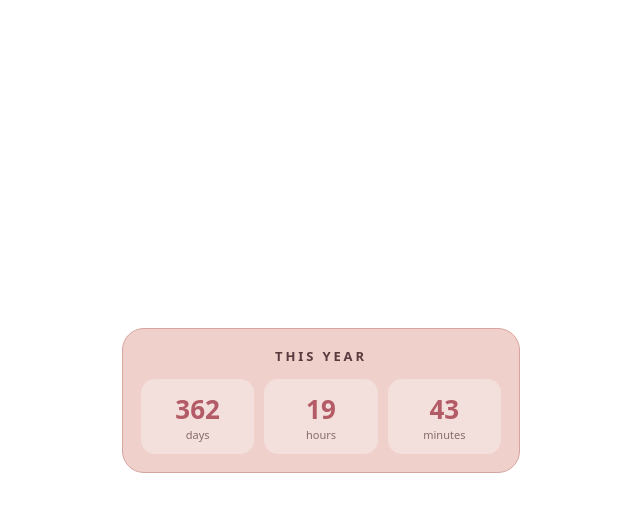
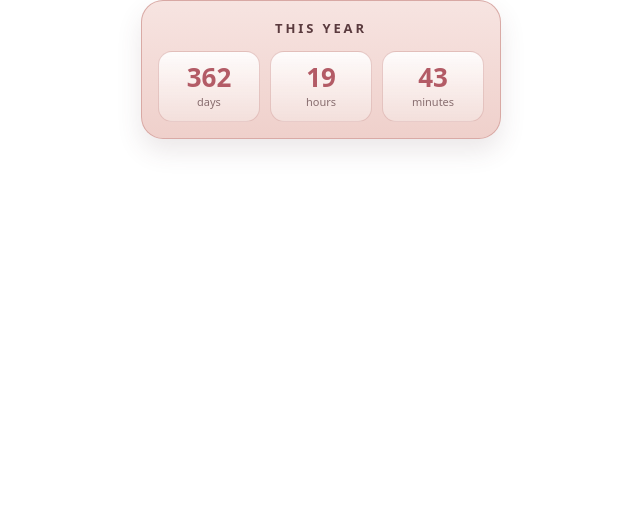
Before and after one commit to stasygarmashbot/this-year-widget, a plain HTML site: page index.html in a window 1280 px wide. Shown: the whole page, without its empty margins (319-959 px from the left). Drawn offline with Linux system fonts and the light colour scheme.

Commit message:
Refactor HTML and CSS for improved layout and styling

```diff
--- a/index.html
+++ b/index.html
@@ -6,22 +6,33 @@
 <title>THIS YEAR</title>
 
 <style>
+  html, body{
+    margin:0;
+    padding:0;
+    background:transparent; /* убирает белую подложку */
+  }
+
   body{
-  margin:0;
-  min-height:100vh;
     display:flex;
     align-items:center;
     justify-content:center;
-  background:#ffffff;
-  font-family: system-ui, Arial;
+    font-family: system-ui, -apple-system, Segoe UI, Roboto, Arial;
   }
 
   .widget{
+    --bg-main:#efd0cb;
+    --bg-card:#f3dfdb;
+    --border:#d6a5a0;
+    --accent:#b35b66;
+    --text:#5a3a3e;
+
     width:360px;
-  padding:18px;
+    padding:18px 16px 16px;
     border-radius:22px;
-  background:#efd0cb;
-  border:1px solid #d6a5a0;
+    background:linear-gradient(180deg, #f7e4e1, var(--bg-main));
+    border:1.5px solid rgba(214,165,160,.9);
+    box-shadow:0 12px 26px rgba(90,58,62,.12);
+    box-sizing:border-box;
   }
 
   .title{
@@ -29,7 +40,7 @@ body{
     font-size:13px;
     letter-spacing:.22em;
     font-weight:700;
-  color:#5a3a3e;
+    color:var(--text);
     margin-bottom:14px;
   }
 
@@ -40,21 +51,26 @@ body{
   }
 
   .card{
-  background:#f3dfdb;
+    background:linear-gradient(180deg, rgba(255,255,255,.9), var(--bg-card));
+    border:1px solid rgba(214,165,160,.55);
     border-radius:14px;
     padding:12px 6px;
     text-align:center;
+    box-sizing:border-box;
   }
 
   .value{
+    font-variant-numeric: tabular-nums;
     font-size:26px;
     font-weight:800;
-  color:#b35b66;
+    line-height:1;
+    color:var(--accent);
+    margin-bottom:4px;
   }
 
   .label{
     font-size:11px;
-  color:#5a3a3e;
+    color:var(--text);
     opacity:.7;
   }
 </style>
@@ -69,10 +85,12 @@ body{
         <div class="value" id="days">0</div>
         <div class="label">days</div>
       </div>
+
       <div class="card">
         <div class="value" id="hours">00</div>
         <div class="label">hours</div>
       </div>
+
       <div class="card">
         <div class="value" id="minutes">00</div>
         <div class="label">minutes</div>
@@ -81,19 +99,31 @@ body{
   </div>
 
 <script>
-function pad(n){return String(n).padStart(2,"0");}
-function endOfYear(n){return new Date(n.getFullYear(),11,31,23,59,59);}
+  (function(){
+    function pad2(n){ return String(n).padStart(2,"0"); }
+
+    function endOfYear(now){
+      return new Date(now.getFullYear(), 11, 31, 23, 59, 59, 999);
+    }
+
     function update(){
-  let now=new Date();
-  let diff=endOfYear(now)-now;
-  if(diff<0)diff=0;
-  let m=Math.floor(diff/60000);
-  document.getElementById("days").textContent=Math.floor(m/(60*24));
-  document.getElementById("hours").textContent=pad(Math.floor(m%(60*24)/60));
-  document.getElementById("minutes").textContent=pad(m%60);
+      var now = new Date();
+      var diff = endOfYear(now) - now;
+      if(diff < 0) diff = 0;
+
+      var totalMinutes = Math.floor(diff / 60000);
+      var days = Math.floor(totalMinutes / (60*24));
+      var hours = Math.floor((totalMinutes % (60*24)) / 60);
+      var minutes = totalMinutes % 60;
+
+      document.getElementById("days").textContent = String(days);
+      document.getElementById("hours").textContent = pad2(hours);
+      document.getElementById("minutes").textContent = pad2(minutes);
     }
+
     update();
-setInterval(update,1000);
+    setInterval(update, 1000);
+  })();
 </script>
 </body>
 </html>
```
Lines whose indentation alone changed are shown as unchanged.
